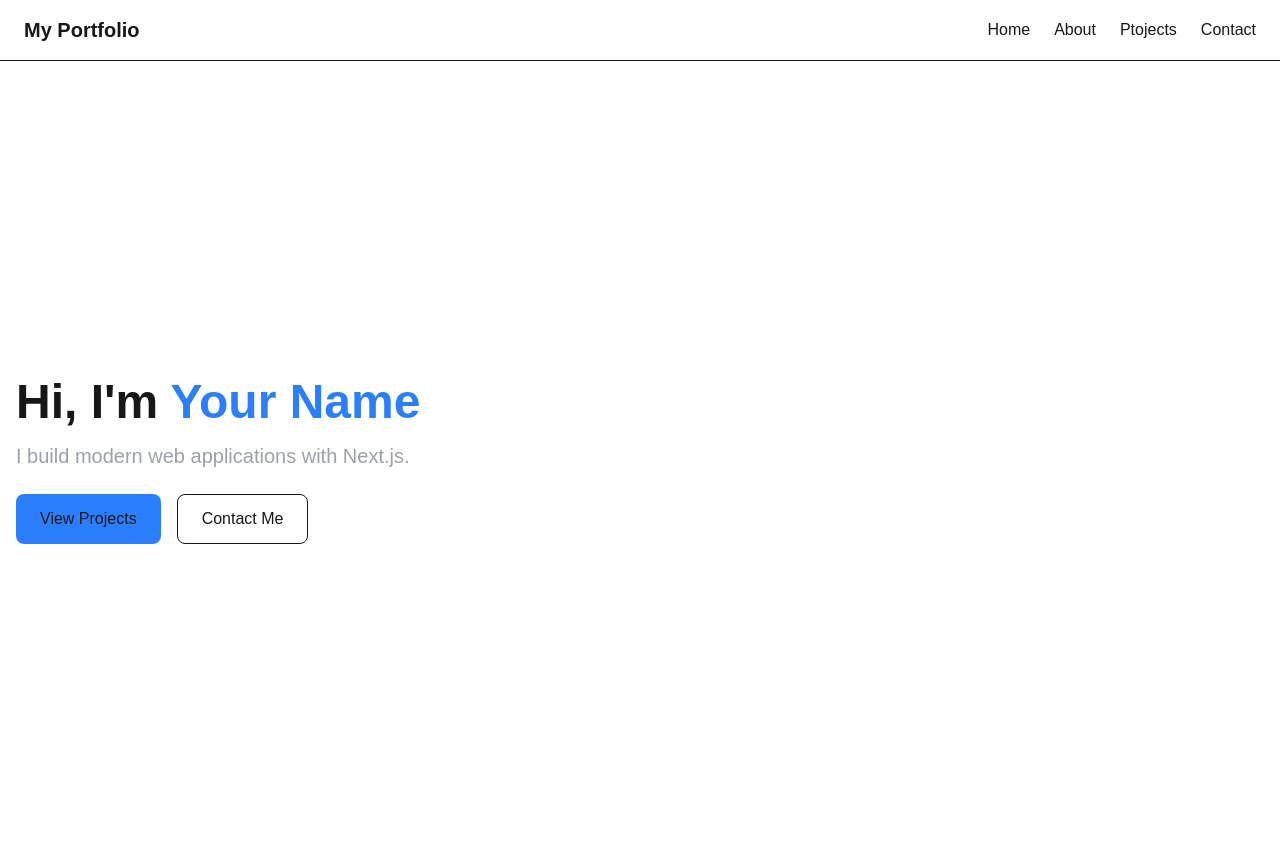
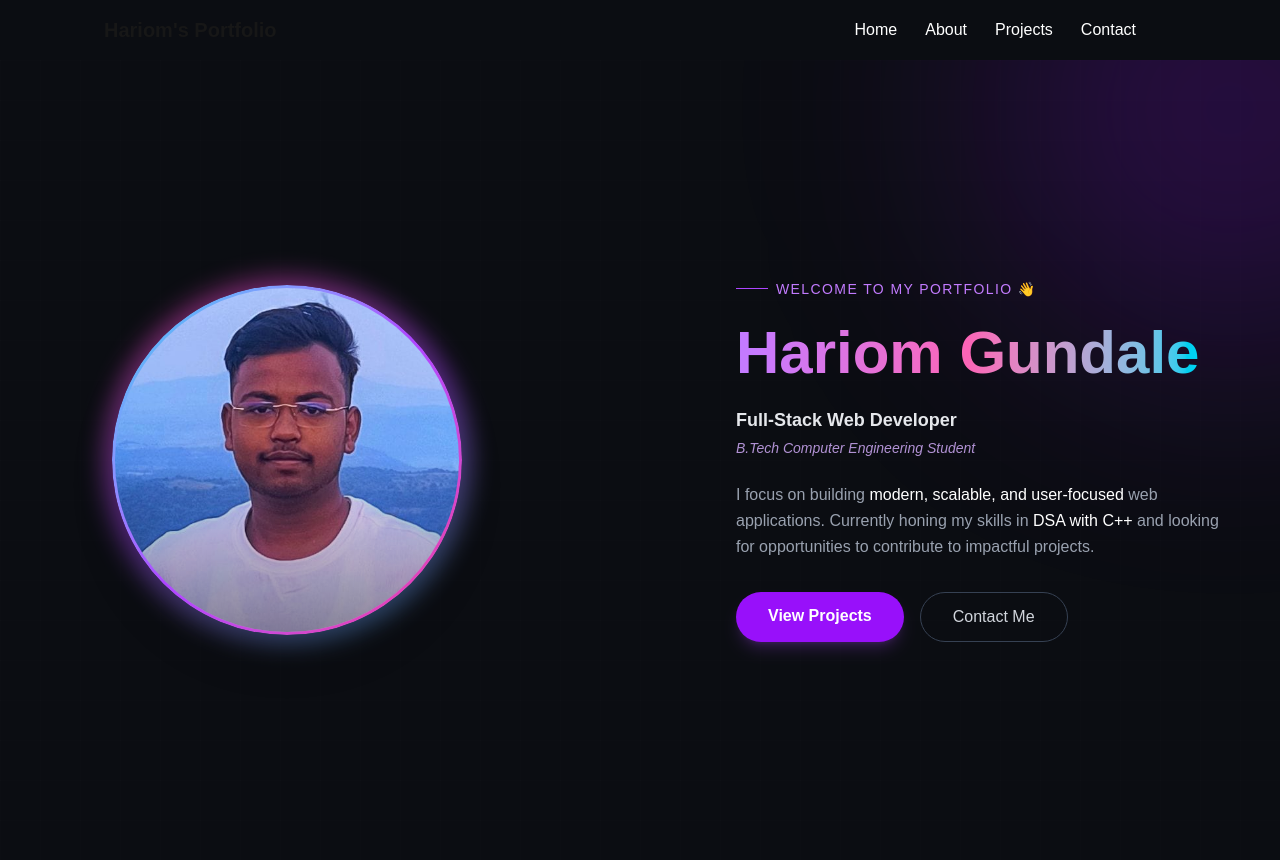
Before and after one commit to HariomGundale/hariom-portfolio, a Next.js app: page / in a window 1280 px wide. Built offline with nearby package versions, Linux system fonts and the light colour scheme.

Commit message:
nav and hero page changes

```diff
--- a/src/app/components/Navbar.jsx
+++ b/src/app/components/Navbar.jsx
@@ -2,21 +2,37 @@ import Link from "next/link";
 
 export default function Navbar() {
     return (
-        <nav className="w-full px-6 py-4 flex justify-between items-center border-b">
-            <h1 className="text-xl font-bold">My Portfolio</h1>
+        <nav className="sticky top-0 z-50 w-full px-6 py-4 flex justify-between items-center bg-[#0b0d12]">
+            <h1 className="text-xl font-bold px-20">Hariom's Portfolio</h1>
 
-            <ul className="flex gap-6">
-                <li className="cursor-pointer hover:text-blue-500">
-                    <Link href="/" className="hover:text-blue-500">Home</Link>
+            <ul className="flex gap-7 pr-30 ">
+                <li className="cursor-pointer hover:text-purple-500">
+                    <Link href="/" className="relative inline-block text-white
+                        after:content-[''] after:absolute after:left-1/2 after:-bottom-1
+                        after:h-[2px] after:w-0 after:bg-purple-400
+                        after:transition-all after:duration-300
+                        hover:after:w-full hover:after:left-0"
+                    >Home</Link>
                 </li>
-                <li className="cursor-pointer hover:text-blue-500">
-                    <Link href="/about" className="hover:text-blue-500">About</Link>
+                <li className="cursor-pointer hover:text-purple-500">
+                    <Link href="/about" className="relative inline-block text-white after:content-[''] after:absolute after:left-1/2 after:-bottom-1 after:h-[2px] after:w-0 after:bg-purple-400 after:transition-all after:duration-300 hover:after:w-full hover:after:left-0"
+                    >About</Link>
                 </li>
-                <li className="cursor-pointer hover:text-blue-500">
-                    <Link href="/projects" className="hover:text-blue-500">Ptojects</Link>
+                <li className="cursor-pointer hover:text-purple-500">
+                    <Link href="/projects" className="relative inline-block text-white
+                    after:content-[''] after:absolute after:left-1/2 after:-bottom-1
+                    after:h-[2px] after:w-0 after:bg-purple-400
+                    after:transition-all after:duration-300
+                    hover:after:w-full hover:after:left-0"
+                    >Projects</Link>
                 </li>
-                <li className="cursor-pointer hover:text-blue-500">
-                    <Link href="/contact" className="hover:text-blue-500">Contact</Link>
+                <li className="cursor-pointer hover:text-purple-500">
+                    <Link href="/contact" className="relative inline-block text-white
+                    after:content-[''] after:absolute after:left-1/2 after:-bottom-1
+                    after:h-[2px] after:w-0 after:bg-purple-400
+                    after:transition-all after:duration-300
+                    hover:after:w-full hover:after:left-0"
+                    >Contact</Link>
                 </li>
             </ul>
         </nav>
--- a/src/app/page.js
+++ b/src/app/page.js
@@ -1,24 +1,132 @@
+"use client"; // You don't actually need this in Vite, but it doesn't hurt if you plan to migrate later.
+
+import { motion } from "framer-motion";
+import Link from "next/link";
+// Removing next/image for standard img tag compatibility with Vite
+
 export default function Home() {
   return (
-    <main className="min-h-screen flex items-center">
-      <div className="container">
-        <h1 className="text-5xl font-bold mb-4">
-          Hi, I'm <span className="text-blue-500">Your Name</span>
-        </h1>
+    // Added extra padding-left (pl-*) classes for larger screens
+    <main className="min-h-screen relative overflow-hidden bg-[#0b0d12] text-white flex items-center py-10 px-4 sm:px-8 md:pl-16 lg:pl-24">
 
-        <p className="text-xl text-gray-400 mb-6">
-          I build modern web applications with Next.js.
-        </p>
+      {/* --- Background Elements (Unchanged) --- */}
+      <div className="absolute inset-0 bg-[linear-gradient(rgba(255,255,255,0.04)_1px,transparent_1px),linear-gradient(90deg,rgba(255,255,255,0.04)_1px,transparent_1px)] bg-[size:40px_40px] opacity-20"></div>
+      <div className="absolute top-[-200px] right-[-200px] w-[500px] h-[500px] bg-purple-600/20 blur-[120px] rounded-full"></div>
 
-        <div className="flex gap-4">
-          <button className="px-6 py-3 bg-blue-500 rounded-lg">
-            View Projects
-          </button>
+      {/* --- Main Content Grid --- */}
+      {/* Changed items-center to items-start for better desktop alignment if text is long */}
+      <div className="container mx-auto relative z-10 grid grid-cols-1 md:grid-cols-2 gap-12 md:gap-8 items-center">
 
-          <button className="px-6 py-3 border rounded-lg">
-            Contact Me
-          </button>
-        </div>
+        {/* LEFT SIDE - Image Section */}
+        <motion.div
+          // UPDATED ANIMATION: Added scale for a more dynamic entrance
+          initial={{ opacity: 0, y: 40, scale: 1.1 }}
+          animate={{ opacity: 1, y: 0, scale: 1 }}
+          transition={{ duration: 0.8, type: "spring", bounce: 0.4 }}
+          // Added flex justify-center for mobile alignment
+          className="flex justify-center md:justify-start"
+        >
+          {/* UPDATED SIZING: Reduced sizes slightly across breakpoints so it's "a little bit small" */}
+          <div className="relative w-56 h-56 sm:w-64 sm:h-64 md:w-72 md:h-72 lg:w-80 lg:h-80 xl:w-[350px] xl:h-[350px]">
+
+            {/* ANIMATED OUTER GLOW RING */}
+            <motion.div
+              animate={{ rotate: 360 }}
+              transition={{ duration: 10, repeat: Infinity, ease: "linear" }}
+              // Made colors more vibrant
+              className="absolute inset-[-8px] bg-gradient-to-br from-cyan-500 via-purple-500 to-pink-500 rounded-full blur-md opacity-50"
+            />
+
+            {/* Main Photo Container */}
+            <div className="relative w-full h-full rounded-full overflow-hidden shadow-2xl z-10">
+              {/* STATIC INNER BORDER */}
+              <div className="absolute inset-0 bg-gradient-to-br from-cyan-400 via-purple-500 to-pink-500 rounded-full p-[3px]">
+                <div className="w-full h-full bg-slate-900 rounded-full overflow-hidden relative">
+                  {/* Vite compatible Standard <img> tag */}
+                  <motion.img
+                    whileHover={{ scale: 1.1 }}
+                    transition={{ duration: 0.5 }}
+                    src="/profile.jpg" // Ensure this image is in your /public folder
+                    alt="Your Name"
+                    className="w-full h-full object-cover"
+                  />
+
+                  {/* Subtle overlay for depth */}
+                  <div className="absolute inset-0 bg-gradient-to-t from-black/40 via-transparent to-transparent pointer-events-none" />
+                </div>
+              </div>
+            </div>
+          </div>
+        </motion.div>
+
+        {/* RIGHT SIDE — Text Content */}
+        {/* RIGHT SIDE — Content Section */}
+        <motion.div
+          initial="hidden"
+          animate="visible"
+          variants={{
+            hidden: { opacity: 0 },
+            visible: {
+              opacity: 1,
+              transition: {
+                staggerChildren: 0.2, // This creates the "senior" staggered effect
+              },
+            },
+          }}
+          className="relative text-center md:text-left md:pl-8 lg:pl-12"
+        >
+          {/* 1. Welcome Tag */}
+          <motion.div
+            variants={{ hidden: { opacity: 0, x: -20 }, visible: { opacity: 1, x: 0 } }}
+            className="flex items-center justify-center md:justify-start gap-2 mb-4"
+          >
+            <span className="h-[1px] w-8 bg-purple-500 hidden md:block"></span>
+            <span className=" text-sm font-medium tracking-widest uppercase text-purple-400">
+              Welcome to my portfolio 👋
+            </span>
+          </motion.div>
+
+          {/* 2. Headline */}
+          <motion.h1
+            variants={{ hidden: { opacity: 0, y: 20 }, visible: { opacity: 1, y: 0 } }}
+            className="text-3xl sm:text-5xl lg:text-6xl font-extrabold leading-tight mb-4"
+          >
+            <span className="bg-gradient-to-r from-purple-400 via-pink-400 to-cyan-400 bg-clip-text text-transparent">
+              Hariom Gundale
+            </span>
+          </motion.h1>
+
+          {/* 3. Professional Titles */}
+          <motion.div variants={{ hidden: { opacity: 0 }, visible: { opacity: 1 } }}>
+            <p className="text-lg font-semibold text-gray-200 mb-1">
+              Full-Stack Web Developer
+            </p>
+            <p className="text-sm text-purple-300/80 font-medium mb-6 italic">
+               B.Tech Computer Engineering Student
+            </p>
+          </motion.div>
+
+          {/* 4. Bio - Optimized for Readability */}
+          <motion.p
+            variants={{ hidden: { opacity: 0, y: 20 }, visible: { opacity: 1, y: 0 } }}
+            className="text-gray-400 text-base leading-relaxed max-w-xl mb-8 mx-auto md:mx-0"
+          >
+            I focus on building <span className="text-white font-medium">modern, scalable, and user-focused</span> web applications.
+            Currently honing my skills in <span className="text-white font-medium">DSA with C++</span> and looking for
+            opportunities to contribute to impactful projects.
+          </motion.p>
+
+          {/* 5. CTAs */}
+          <motion.div
+            variants={{ hidden: { opacity: 0, y: 20 }, visible: { opacity: 1, y: 0 } }}
+            className="flex flex-col sm:flex-row gap-4 justify-center md:justify-start"
+          >
+            <Link href="/projects" className="px-8 py-3 rounded-full bg-purple-600 hover:bg-purple-500 font-bold transition-all shadow-lg shadow-purple-500/20">View Projects</Link>
+
+            <Link href="/contact" className="px-8 py-3 rounded-full border border-gray-700 hover:border-purple-400 text-gray-300 hover:text-purple-400 transition-all">Contact Me</Link>
+          </motion.div>
+        </motion.div>
+
       </div>
     </main>
   );
```
Also changed, not shown: public/dev-illustration.jpeg (added).
